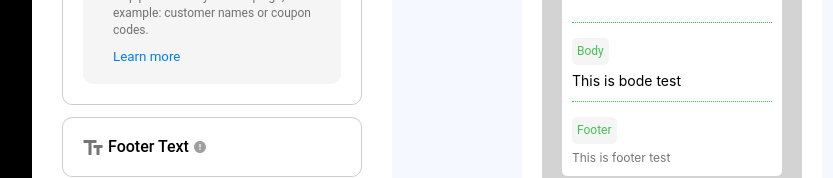
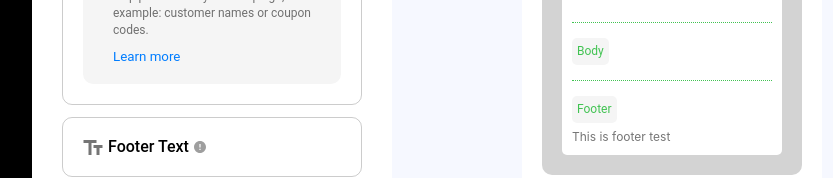
Before and after one commit to npodbere/WhatsUpMessagesTemplate, a React (Create React App) app: page /campaign in a window 1280 px wide. Shown: the part 836-1014 px from the top of the page, without its empty margins (28-861 px from the left). Built offline with nearby package versions, Linux system fonts and the light colour scheme.

Commit message:
Add body text

```diff
--- a/src/components/CreateCampaignPage.tsx
+++ b/src/components/CreateCampaignPage.tsx
@@ -6,6 +6,8 @@ import Preview from "./createMessage/Preview";
 
 function CreateCampaignPage() {
   const [image, setImage] = useState<any>();
+  const [bodyText, setBodyText] = useState("");
+
   function handleChange(e: any) {
     setImage(URL.createObjectURL(e.target.files[0]));
   }
@@ -16,7 +18,7 @@ function CreateCampaignPage() {
         <div className="create-message-container">
           <div className="create-message-container-left">
             {/* eslint-disable-next-line */}
-            <CreateMessage handleImageSubmit={handleChange} />
+            <CreateMessage bodyText={bodyText} handleImageSubmit={handleChange} setBodyText={(value: any) => setBodyText(value)} />
           </div>
           <div className="create-message-action-btn-container">
             <button
@@ -34,7 +36,7 @@ function CreateCampaignPage() {
           </div>
         </div>
         <div className="create-message-container-right">
-          <Preview image={image} />
+          <Preview bodyText={bodyText} image={image} />
         </div>
       </div>
     </div>
--- a/src/components/createMessage/Body.tsx
+++ b/src/components/createMessage/Body.tsx
@@ -1,10 +1,21 @@
 import Tips from "../common/Tips";
 import { ReactComponent as Frame } from "../../img/Frame 1033.svg";
 
-function Body() {
+interface IBody {
+  bodyText: string;
+  setBodyText: any;
+}
+
+function Body({ bodyText, setBodyText }: IBody) {
   return (
     <>
-      <textarea className="create-message-body-text" rows={4} cols={35} />
+      <textarea
+        className="create-message-body-text"
+        rows={4}
+        cols={35}
+        value={bodyText}
+        onChange={(event) => setBodyText(event.target.value)}
+      />
       <Frame />
       <div className="margin-bottom-very-small" />
       <Tips
--- a/src/components/createMessage/CreateMessage.tsx
+++ b/src/components/createMessage/CreateMessage.tsx
@@ -10,9 +10,15 @@ import Body from "./Body";
 
 interface ICreateMessage {
   handleImageSubmit: any;
+  bodyText: string;
+  setBodyText: any;
 }
 
-function CreateMessage({ handleImageSubmit }: ICreateMessage) {
+function CreateMessage({
+  handleImageSubmit,
+  bodyText,
+  setBodyText,
+}: ICreateMessage) {
   return (
     <div className="create-message-container">
       <div className="create-message-title">
@@ -32,7 +38,7 @@ function CreateMessage({ handleImageSubmit }: ICreateMessage) {
       <CommonBlockContainer>
         <>
           <CommonBlockTitle Icon={Text} title="Body message" />
-          <Body />
+          <Body bodyText={bodyText} setBodyText={setBodyText} />
         </>
       </CommonBlockContainer>
       <br />
--- a/src/components/createMessage/Preview.tsx
+++ b/src/components/createMessage/Preview.tsx
@@ -2,9 +2,10 @@ import { ReactComponent as Message } from "../../img/message icon.svg";
 
 interface IPreview {
   image: any;
+  bodyText: string;
 }
 
-function Preview({ image }: IPreview) {
+function Preview({ image, bodyText }: IPreview) {
   return (
     <div className="create-message-preview-container">
       <div className="create-message-preview-title">
@@ -33,8 +34,11 @@ function Preview({ image }: IPreview) {
             >
               Body
             </button>
-            <div style={{ fontFamily: "SF Pro Text" }} className="text-tips">
-              This is bode test
+            <div
+              style={{ fontFamily: "SF Pro Text", overflow: "scroll" }}
+              className="text-tips"
+            >
+              {bodyText}
             </div>
           </div>
           <div className="create-message-preview-inner-footer">
@@ -44,7 +48,9 @@ function Preview({ image }: IPreview) {
             >
               Footer
             </button>
-            <p style={{ fontFamily: "SF Pro Text" }}>This is footer test</p>
+            <p style={{ fontFamily: "SF Pro Text", overflow: "scroll" }}>
+              This is footer test
+            </p>
           </div>
         </div>
       </div>
```
